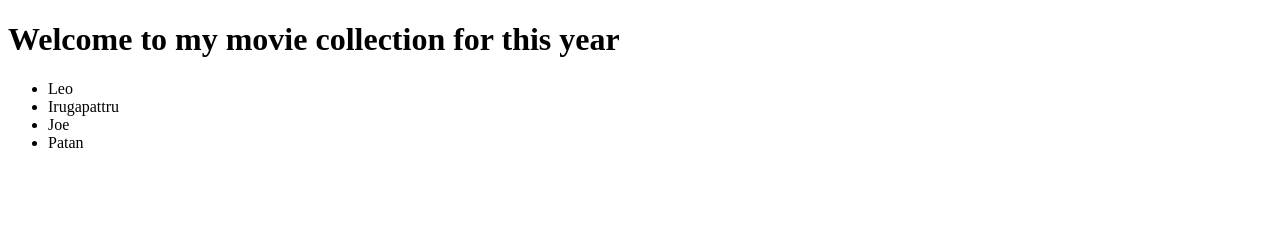
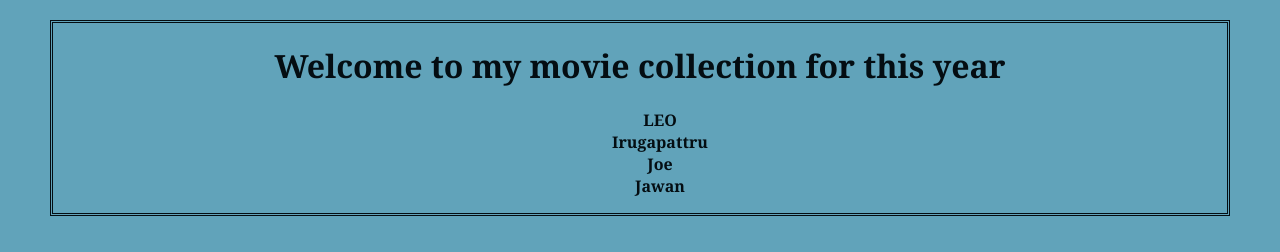
Before and after one commit to Santhoshkumar46/My-Favourite-Movies, a plain HTML site: page index.html in a window 1280 px wide. Drawn offline with Linux system fonts and the light colour scheme.

Commit message:
added few CSS properties

```diff
--- a/index.html
+++ b/index.html
@@ -4,15 +4,15 @@
     <meta charset="UTF-8">
     <meta name="viewport" content="width=device-width, initial-scale=1.0">
     <title>My Favorite Movies</title>
+    <link rel="stylesheet" href="./styles/styles.css">
 </head>
 <body>
     <h1>Welcome to my movie collection for this year</h1>
     <ul>
-        <li>Leo</li>
-        <li>Irugapattru</li>
-        <li>Joe</li>
-        <li>Patan</li>
+        <li><a href="https://en.wikipedia.org/wiki/Leo_(2023_Indian_film)" target="_blank">LEO</a></li>
+        <li><a href="https://en.wikipedia.org/wiki/Irugapatru">Irugapattru</a></li>
+        <li><a href="https://en.wikipedia.org/wiki/Joe_(2023_film)">Joe</a></li>
+        <li><a href="https://en.wikipedia.org/wiki/Jawan_(film)">Jawan</a></li>
     </ul>
-
 </body>
 </html>
--- /dev/null
+++ b/styles/styles.css
@@ -0,0 +1,32 @@
+body{
+    background-color: #61A3BA;
+    color: #040D12;
+    margin-left: 50px;
+    margin-right: 50px;
+    margin-top: 20px;
+    font-family: Georgia;
+    border: #040D12;
+    border-style: double;
+
+}
+
+h1{
+    text-align: center;
+    font-family: Georgia;
+}
+
+li{
+    text-align: center;
+    list-style-type: none;
+    list-style-position: inside;
+    font-weight: bold;
+
+}
+a{
+    color: #040D12;
+    text-decoration: none;
+}
+
+a:hover{
+    color: aliceblue;
+}
```
